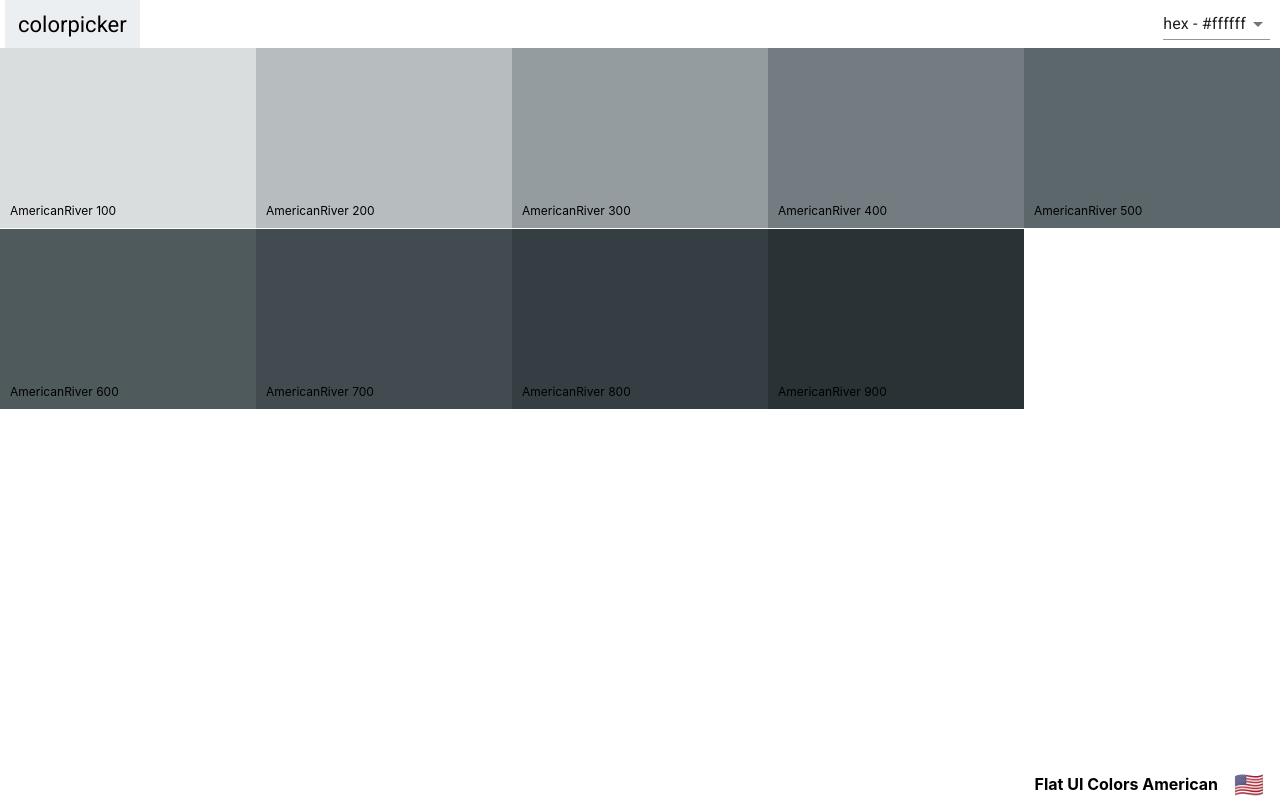
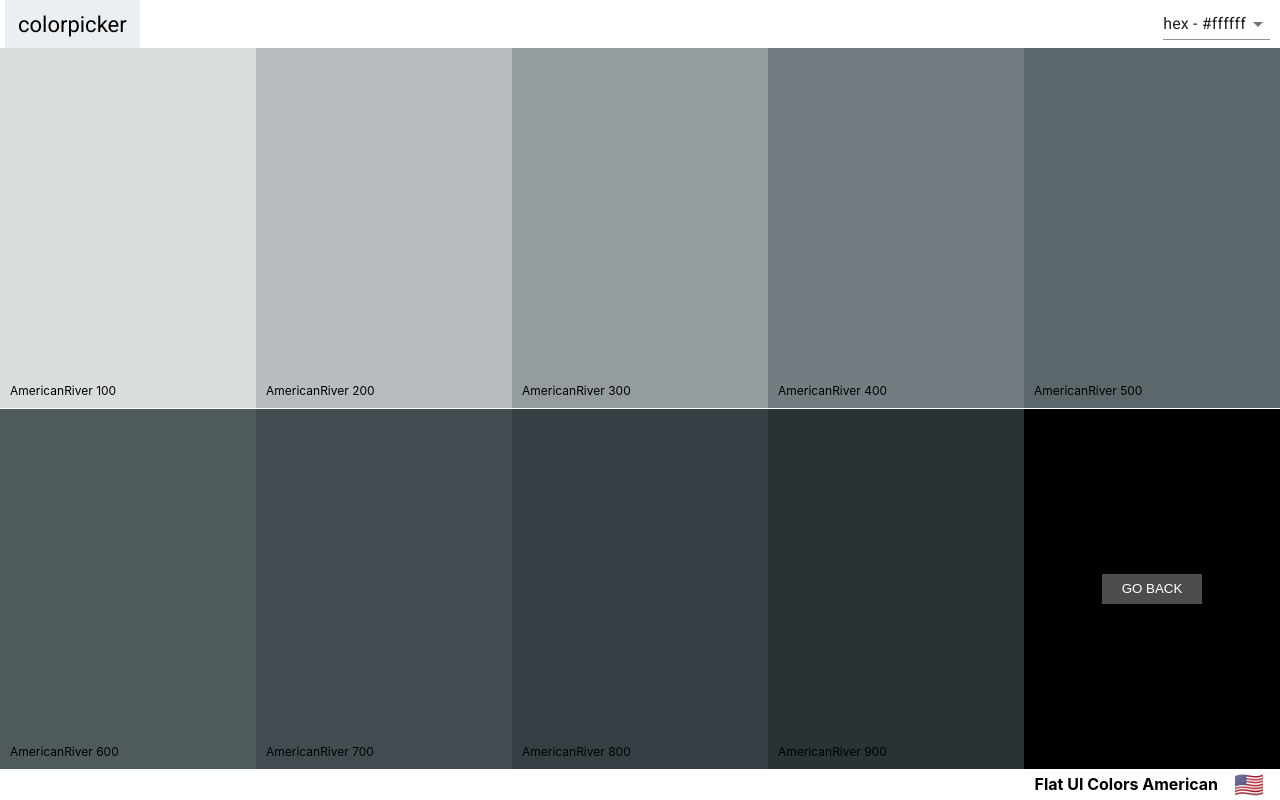
Before and after one commit to avinashlahel/react-colors, a React (Create React App) app: page /palette/flat-ui-colors-american/americanriver in a window 1280 px wide. Built offline with nearby package versions, Linux system fonts and the light colour scheme.

Commit message:
Completing singleColorPalette

```diff
--- a/src/ColorBox.css
+++ b/src/ColorBox.css
@@ -7,7 +7,16 @@
     margin-bottom: -3.5px;
 }
 
-.copy-button {
+.SingleColorPalette .ColorBox {
+    height: 50%;
+}
+
+.ColorBox.go-back {
+    background-color: black;
+}
+
+
+.copy-button, .back-button {
     position: absolute;
     width: 100px;
     height: 30px;
@@ -18,9 +27,13 @@
     cursor: pointer;
     color: white;
     outline: none;
-    background: rgba(255,255,255,0.3);
+    background: rgba(255, 255, 255, 0.3);
     border: none;
     text-transform: uppercase;
+    /*opacity: 0;*/
+}
+
+.copy-button {
     opacity: 0;
 }
 
@@ -40,7 +53,7 @@
 }
 
 .see-more {
-    background: rgba(255,255,255,0.3);
+    background: rgba(255, 255, 255, 0.3);
     position: absolute;
     right: 0;
     bottom: 0;
@@ -71,7 +84,7 @@
     position: absolute;
 }
 
-.copy-msg{
+.copy-msg {
     position: fixed;
     top: 0;
     bottom: 0;
@@ -98,7 +111,7 @@
 .copy-msg h1 {
     font-weight: 400;
     text-shadow: 2px 2px black;
-    background: rgba(255,255,255,0.2);
+    background: rgba(255, 255, 255, 0.2);
     width: 100%;
     text-align: center;
     padding: 1rem;
--- a/src/SingleColorPalette.js
+++ b/src/SingleColorPalette.js
@@ -2,6 +2,7 @@ import React, {Component} from 'react';
 import ColorBox from './ColorBox'
 import Navbar from './Navbar'
 import PaletteFooter from "./PaletteFooter"
+import {Link} from 'react-router-dom'
 
 class SingleColorPalette extends Component {
 
@@ -28,22 +29,25 @@ class SingleColorPalette extends Component {
     render() {
         const {format} = this.state;
         const colors =
-            this._shades.map(color =>
-                <ColorBox
-                    background={color[format]}
-                    name={color.name}
-                    key={color.id}
-                    showLink={false}/>
-            )
+            this._shades.map(color => <ColorBox background={color[format]}
+                                                name={color.name}
+                                                key={color.name}
+                                                showLink={false}/>
+            );
 
         return (
-            <div className="Pallete">
+            <div className="SingleColorPalette Pallete">
                 <Navbar handleSelectChange={this.handleSelectChange}
                         showSlider={false}/>
                 <div className="Pallete-colors">
                     {colors}
+                    <div className='go-back ColorBox'>
+                        <Link to={`/palette/${this.props.palette.id}`} >
+                            <button className='back-button'>Go Back</button>
+                        </Link>
+                    </div>
                 </div>
-                <PaletteFooter palette={this.props.palette} />
+                <PaletteFooter palette={this.props.palette}/>
             </div>
         );
     }
```
